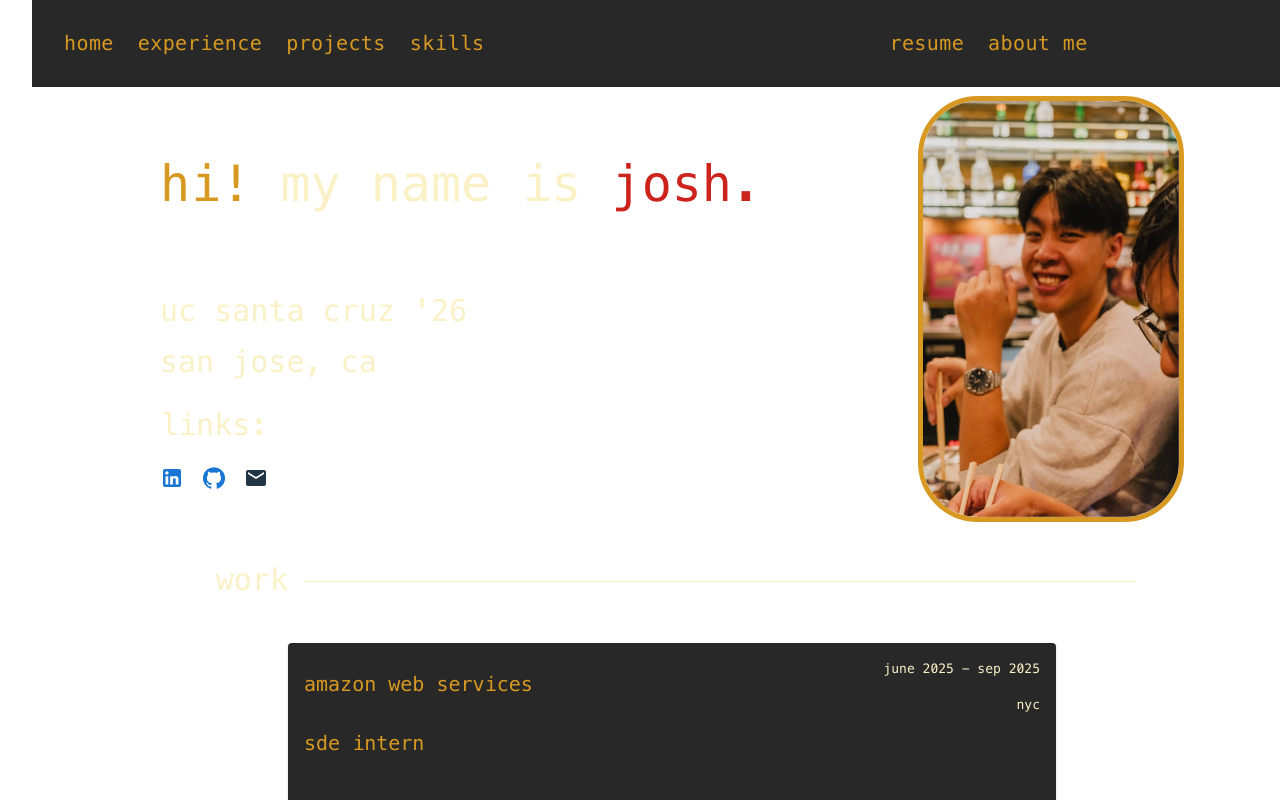
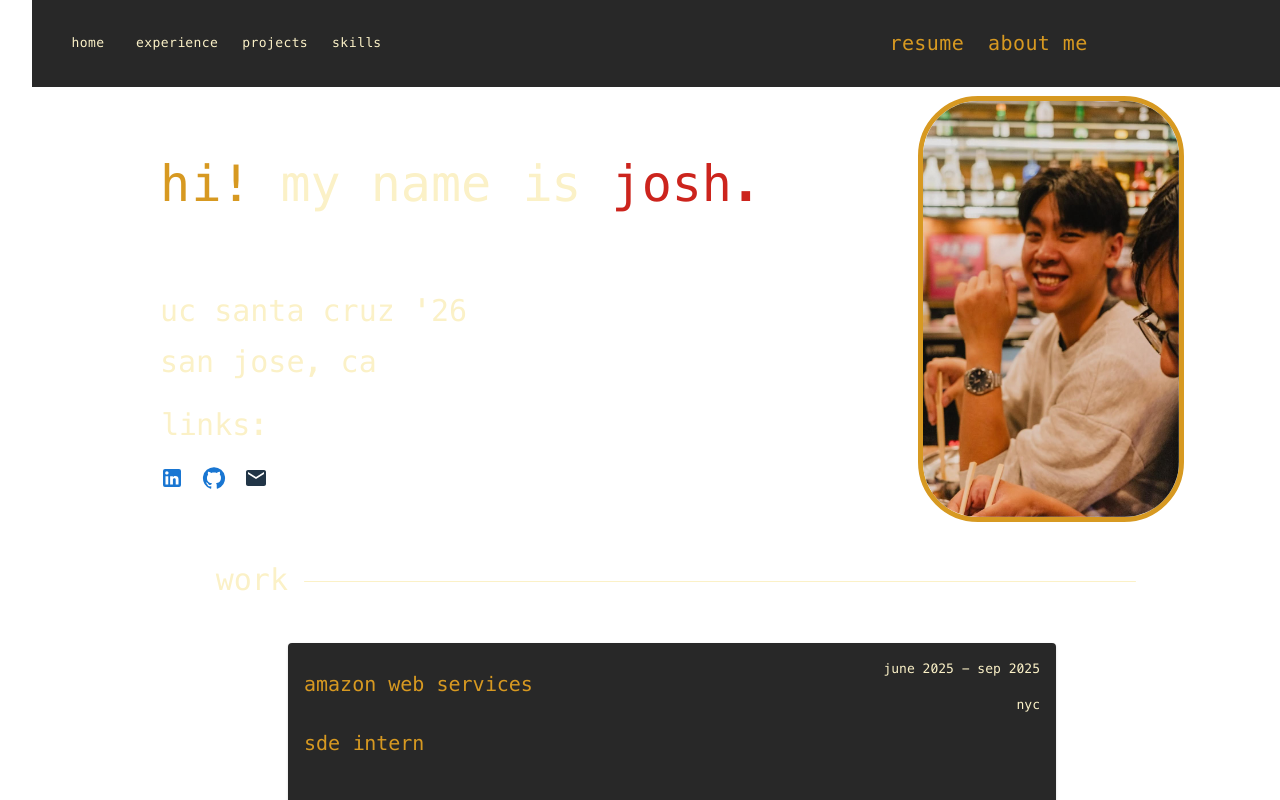
Before and after one commit to jishli113/jli-portfolio, a React (Vite) app: page / in a window 1280 px wide. Shown: the top 800 px of the page. Built offline with nearby package versions, Linux system fonts and the light colour scheme.

Commit message:
fixing appbar text

```diff
--- a/src/MenuBar.css
+++ b/src/MenuBar.css
@@ -12,7 +12,7 @@
 .menu-right-bar{
   width: 33vw;
 }
-h3 {
+.appbar-text {
   font-family: "MesloFont";
   text-transform: lowercase;
   color: #fbf1c7;
--- a/src/MenuBar.tsx
+++ b/src/MenuBar.tsx
@@ -6,10 +6,10 @@ function MenuBar() {
     <AppBar className="menu-bar" position="static" style={{backgroundColor:'#282828'}} elevation={0}>
       <Toolbar>
         <Stack direction="row" spacing={1} className='menu-options-stack'>
-          <Button disableRipple><h3>home</h3></Button>
-          <Button disableRipple><h3>experience</h3></Button>
-          <Button disableRipple><h3>projects</h3></Button>
-          <Button disableRipple><h3>skills</h3></Button>
+          <Button disableRipple><h3 className="appbar-text">home</h3></Button>
+          <Button disableRipple><h3 className="appbar-text">experience</h3></Button>
+          <Button disableRipple><h3 className="appbar-text">projects</h3></Button>
+          <Button disableRipple><h3 className="appbar-text">skills</h3></Button>
         </Stack>
         <Stack direction="row" spacing={1} className="menu-right-bar">
           <Button disableRipple><h3>resume</h3></Button>
```
